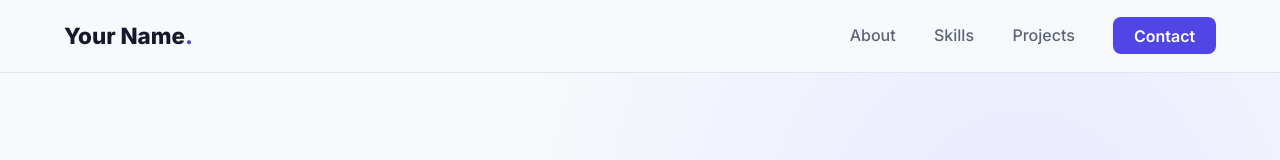
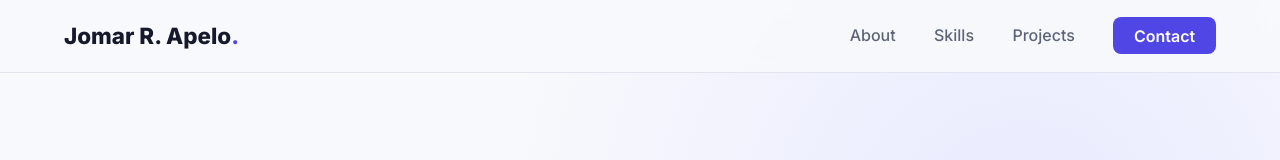
Before and after one commit to 1jomar/Jomarapelo1.github.io, a plain HTML site: page index.html in a window 1280 px wide. Shown: the top 160 px of the page. Drawn offline with Linux system fonts and the light colour scheme.

```diff
--- a/index.html
+++ b/index.html
@@ -3,7 +3,7 @@
 <head>
   <meta charset="UTF-8" />
   <meta name="viewport" content="width=device-width, initial-scale=1.0" />
-  <title>Your Name | Portfolio</title>
+  <title>Jomar R. Apelo | Portfolio</title>
   <link rel="preconnect" href="https://fonts.googleapis.com" />
   <link rel="preconnect" href="https://fonts.gstatic.com" crossorigin />
   <link href="https://fonts.googleapis.com/css2?family=Inter:wght@400;500;600;700;800&display=swap" rel="stylesheet" />
@@ -15,7 +15,7 @@
   <header class="header">
     <nav class="nav container">
       <!-- EDIT: your name or logo -->
-      <a href="#home" class="logo">Your Name<span>.</span></a>
+      <a href="#home" class="logo">Jomar R. Apelo<span>.</span></a>
       <button class="menu-btn" id="menuBtn" aria-label="Toggle menu">&#9776;</button>
       <ul class="nav-links" id="navLinks">
         <li><a href="#about">About</a></li>
```
